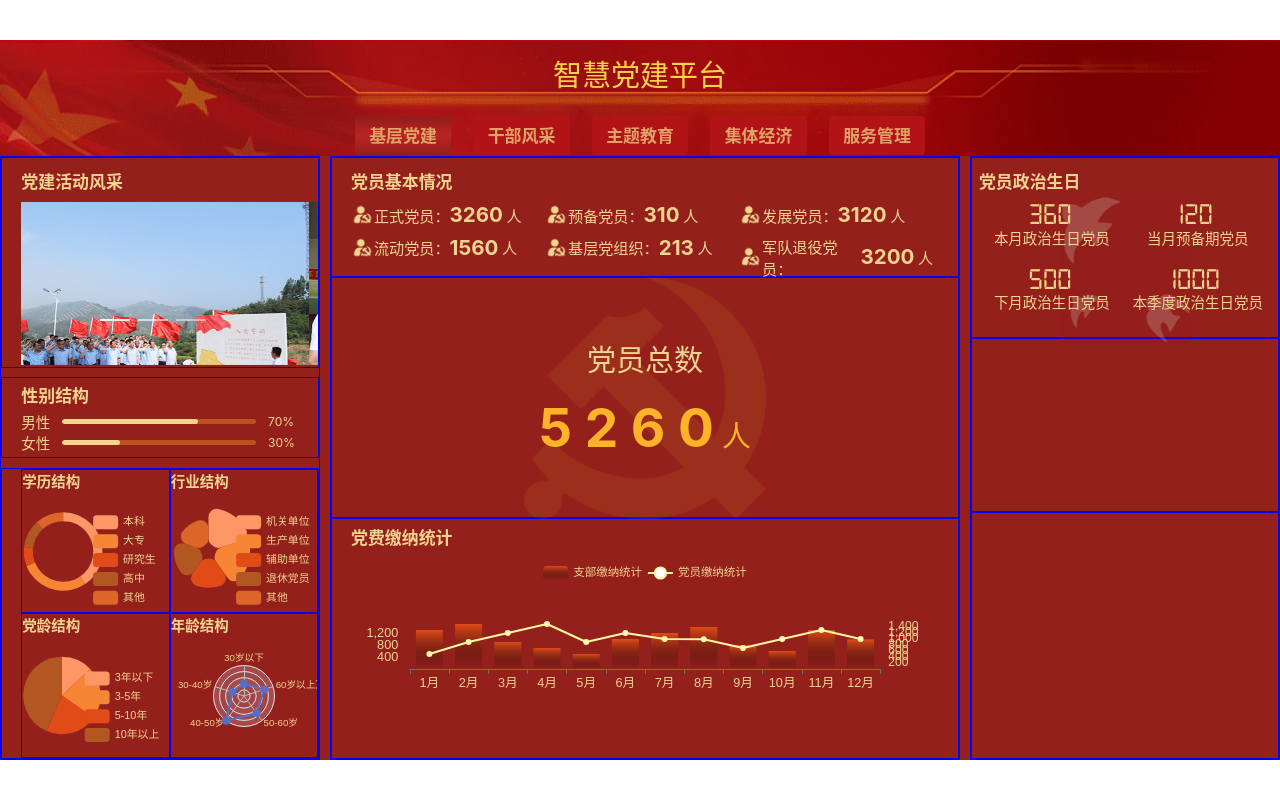
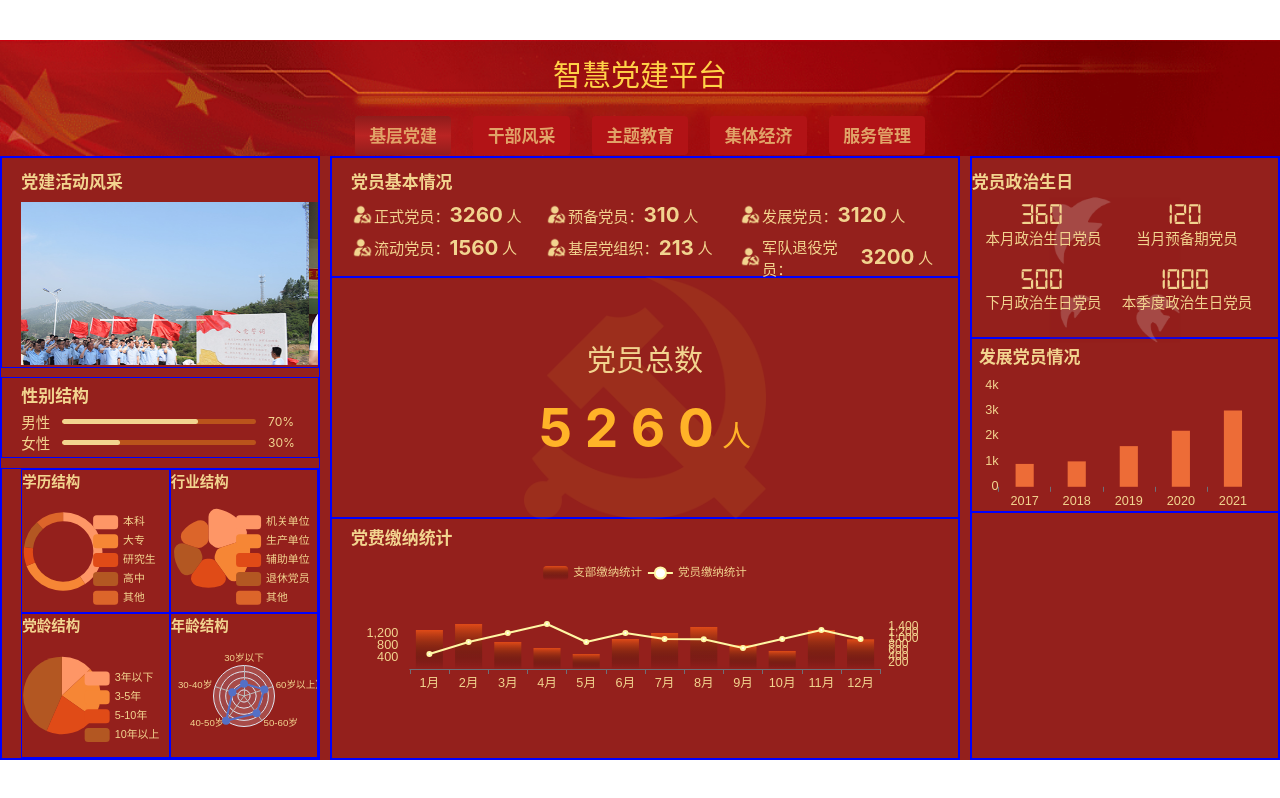
Before and after one commit to mm123mm123/djBigScreen, a Vue app: page /#/grassrootsPartyBuilding in a window 1280 px wide. Built offline with nearby package versions, Linux system fonts and the light colour scheme.

Commit message:
发展党员情况表格完成

```diff
--- a/src/pages/grassrootsPartyBuilding/components/CCPBDay.vue
+++ b/src/pages/grassrootsPartyBuilding/components/CCPBDay.vue
@@ -46,7 +46,7 @@ export default {
 	display: flex;
 	flex-direction: column;
 	height: 100%;
-	padding: 0 px(6);
+
 
 	.cardTitle {
 		display: flex;
--- /dev/null
+++ b/src/pages/grassrootsPartyBuilding/components/DevCCP.vue
@@ -0,0 +1,103 @@
+<template>
+	<div class="devCCPContainer" ref="devCCPContainer" id="devCCPContainer">
+		<div class="cardTitle" ref="cardTitle">发展党员情况</div>
+		<div class="devCCPChart" ref="devCCPChart"></div>
+	</div>
+</template>
+<script>
+import * as echarts from "echarts";
+import {px} from "../../../utils/util";
+
+export default {
+	name: "DevCCP",
+	data() {
+		return {
+			percentage: 70,
+			percentage2: 30,
+			customColor: "#f2d48f",
+			chartDom: {},
+			myChart: {},
+			containerDom: {}
+		};
+	},
+	methods: {
+		setChart() {
+			const chartDom = this.$refs.devCCPChart;
+			const myChart = echarts.init(chartDom);
+			let option;
+
+			option = {
+				barWidth: px(15),
+				grid: {
+					x: px(22),
+					y: px(10),
+					x2: px(0),
+					y2: px(20)
+				},
+				xAxis: {
+					type: "category",
+					data: ["2017", "2018", "2019", "2020", "2021"],
+					axisLabel: {
+						fontSize: px(10.5),
+						color: "#f2d48f"
+					},
+					axisLine: {
+						show: false
+					}
+				},
+				yAxis: {
+					type: "value",
+					min: 0,
+					max: 4000,
+					interval: 1000,
+					axisLabel: {
+						formatter: (para) => {
+							return para === 0 ? para : para / 1000 + "k";
+						},
+						fontSize: px(10.5),
+						color: "#f2d48f",
+						margin: 0
+					},
+					splitLine: {
+						show: false
+					}
+				},
+				series: [{
+					data: [900, 1000, 1600, 2200, 3000],
+					type: "bar",
+					showBackground: false,
+					itemStyle: {
+						color: "#ed6c37"
+					}
+				}]
+			};
+
+			option && myChart.setOption(option);
+
+		}
+	},
+	mounted() {
+		setTimeout(() => {
+			this.setChart();
+		});
+	}
+};
+
+</script>
+<style lang="scss" scoped>
+@import "src/helper";
+
+.devCCPContainer {
+	height: 100%;
+	display: flex;
+	flex-direction: column;
+
+	.cardTitle {
+		padding: px(4) px(6);
+	}
+
+	.devCCPChart {
+		flex-grow: 1;
+	}
+}
+</style>
--- a/src/pages/grassrootsPartyBuilding/index.vue
+++ b/src/pages/grassrootsPartyBuilding/index.vue
@@ -26,7 +26,9 @@
 			<section>
 				<CCPBDay/>
 			</section>
-			<section></section>
+			<section>
+				<DevCCP/>
+			</section>
 			<section></section>
 		</section>
 	</div>
@@ -39,10 +41,11 @@ import BasicSitch from "./components/BasicSitch.vue";
 import CenterPic from "./components/CenterPic.vue";
 import FeePayment from "./components/FeePayment.vue";
 import CCPBDay from "./components/CCPBDay.vue";
+import DevCCP from "./components/DevCCP.vue";
 
 export default {
 	name: "grassrootsPartyBuilding",
-	components: {Djfc, GenderStructure, STRCharts, BasicSitch, CenterPic, FeePayment,CCPBDay},
+	components: {Djfc, GenderStructure, STRCharts, BasicSitch, CenterPic, FeePayment,CCPBDay,DevCCP},
 	data() {
 		return {
 			feePaymentHeight: 0
@@ -99,6 +102,9 @@ export default {
 	.box3 {
 		display: grid;
 		grid-template-rows: 30% 29% 41%;
+		section{
+			padding-right: px(16);
+		}
 	}
 
 }
```
